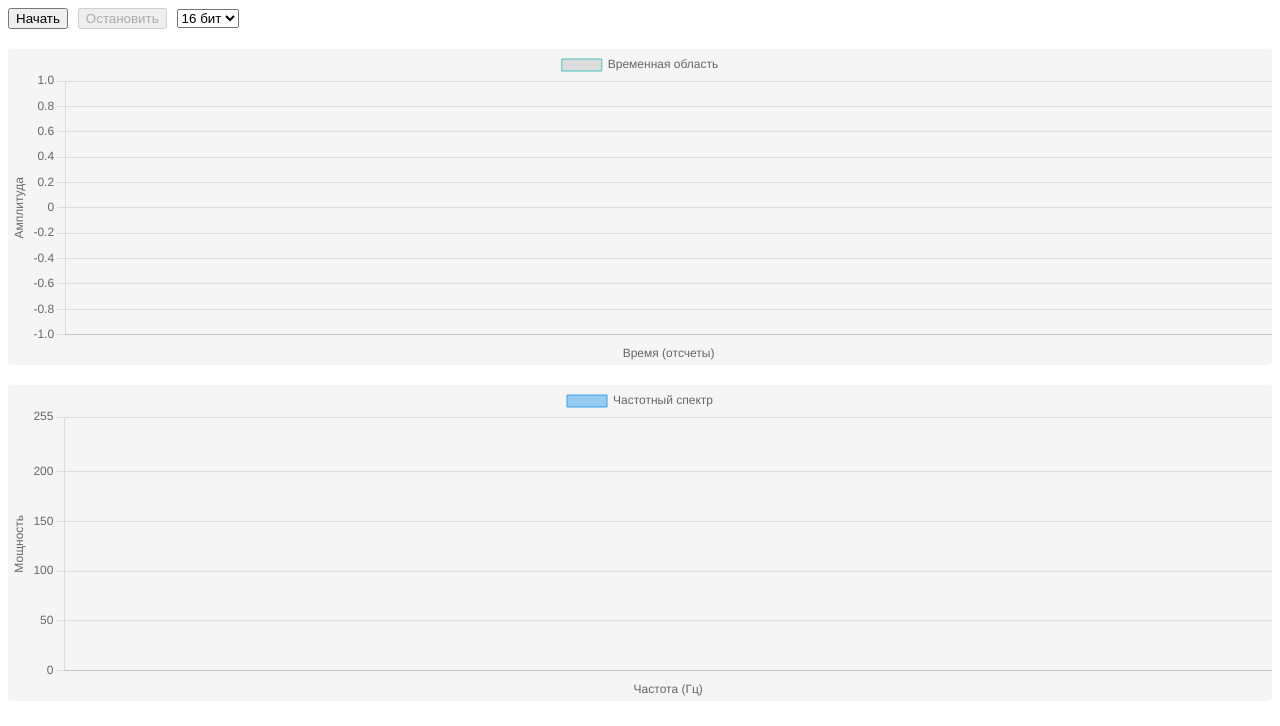
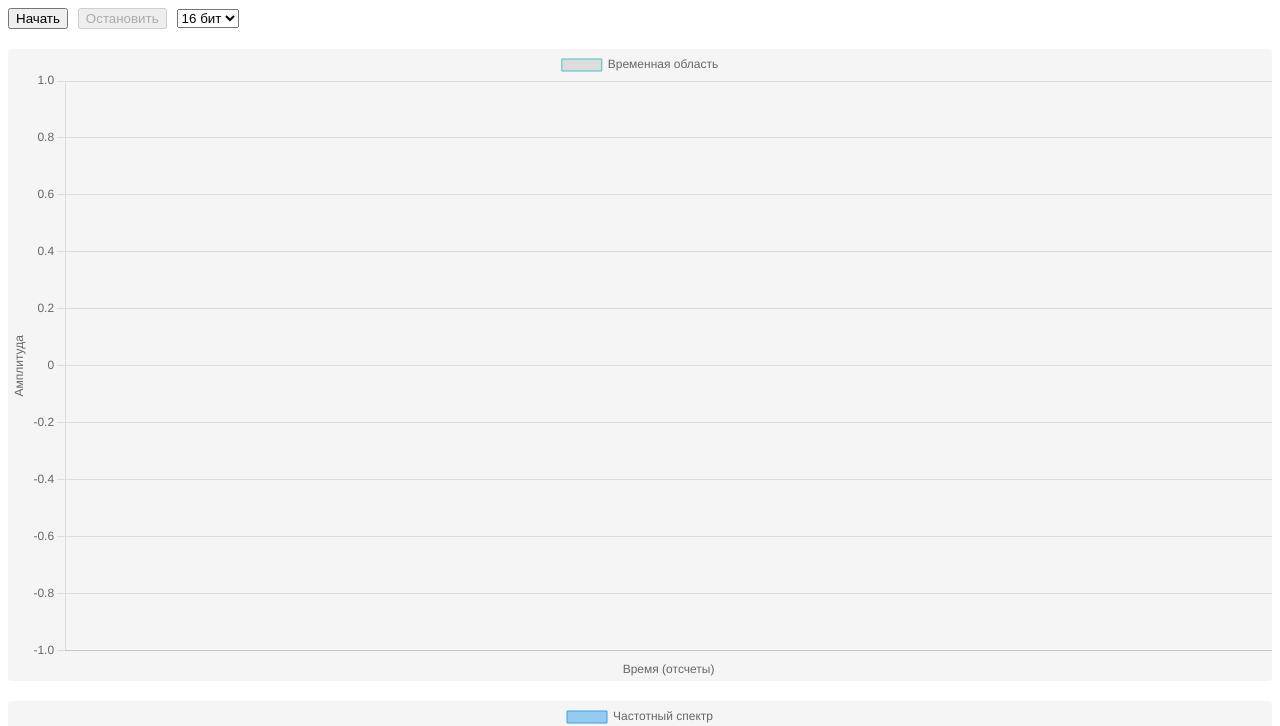
Before and after one commit to vladyz/voiceanalyser.github.io, a plain HTML site: page index.html in a window 1280 px wide. Shown: the top 726 px of the page. Drawn offline with nearby package versions, Linux system fonts and the light colour scheme.

Commit message:
Graphs height increased

```diff
--- a/index.html
+++ b/index.html
@@ -15,7 +15,7 @@
         }
         canvas {
             max-width: 100%;
-            height: auto;
+            height: 400px; /* Увеличенная высота графиков */
             background: #f5f5f5;
             border-radius: 4px;
         }
@@ -37,8 +37,8 @@
     </div>
 
     <div class="chart-container">
-        <canvas id="timeDomainChart" width="800" height="200"></canvas>
-        <canvas id="frequencyDomainChart" width="800" height="200"></canvas>
+        <canvas id="timeDomainChart" width="800" height="400"></canvas>
+        <canvas id="frequencyDomainChart" width="800" height="400"></canvas>
     </div>
 
     <script>
@@ -217,3 +217,4 @@
     </script>
 </body>
 </html>
+Изменения
```
